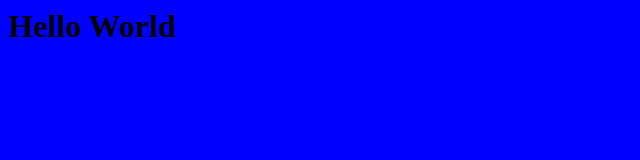
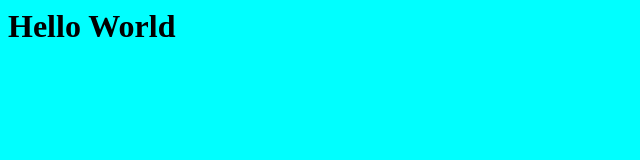
Before and after one commit to siddharthkudale/github-codedeploy, a plain HTML site: page files/index.html in a window 1280 px wide. Shown: the whole page, without its empty margins (0-640 px from the left). Drawn offline with Linux system fonts and the light colour scheme.

Commit message:
change background color

```diff
--- a/files/index.html
+++ b/files/index.html
@@ -1,5 +1,5 @@
 <html>
-  <body bgcolor="blue">
+  <body bgcolor="cyan">
     <h1>Hello World</h1>
   </body>
 </html>
```
